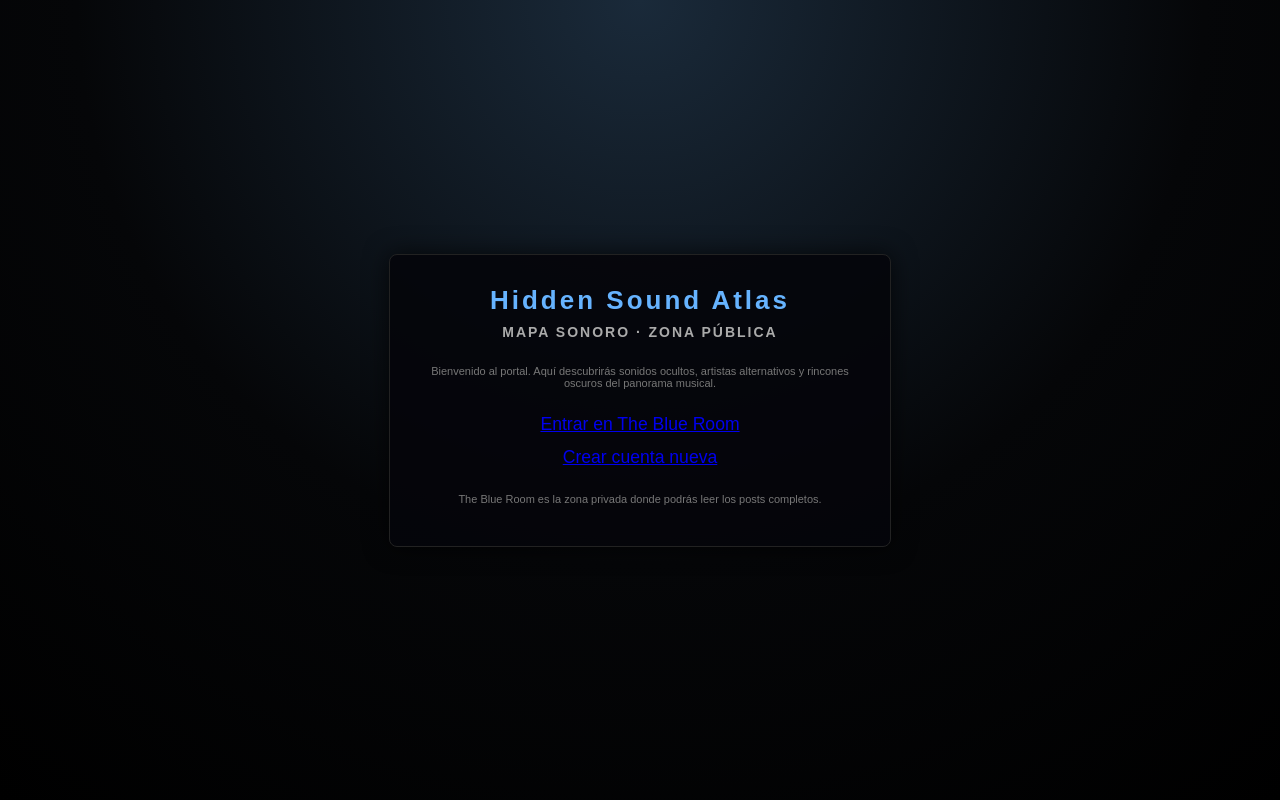
After one commit to DavidLazaro08/Proyecto_BlogPHP, a PHP site: page /app/views/home_public.php in a window 1280 px wide. The commit adds this page. Run offline with PHP 8.4, Linux system fonts and the light colour scheme.

Commit message:
Implementado sistema de registro, login fijo, HomeController público/privado y modelos iniciales de Post

```diff
--- a/Public/css/style.css
+++ b/Public/css/style.css
@@ -1,3 +1,109 @@
+
+/* Estilos pantalla de login */
+
+.auth-body {
+    margin: 0;
+    padding: 0;
+    min-height: 100vh;
+    background: radial-gradient(circle at top, #1a2a3a 0%, #050608 55%, #000000 100%);
+    display: flex;
+    justify-content: center;
+    align-items: center;
+    color: #e0e0e0;
+    font-family: Arial, sans-serif;
+}
+
+.auth-container {
+    background: rgba(5, 5, 10, 0.9);
+    border: 1px solid #222;
+    box-shadow: 0 0 25px rgba(0, 0, 0, 0.7);
+    border-radius: 8px;
+    padding: 30px 40px;
+    max-width: 420px;
+    width: 100%;
+}
+
+.auth-container h1 {
+    margin: 0;
+    text-align: center;
+    color: #66b3ff;
+    letter-spacing: 3px;
+    font-size: 26px;
+}
+
+.auth-container h2 {
+    margin-top: 8px;
+    margin-bottom: 25px;
+    text-align: center;
+    font-size: 14px;
+    color: #aaa;
+    text-transform: uppercase;
+    letter-spacing: 2px;
+}
+
+.auth-form {
+    display: flex;
+    flex-direction: column;
+    gap: 12px;
+}
+
+.auth-form label {
+    font-size: 14px;
+    color: #ccc;
+}
+
+.auth-form input[type="email"],
+.auth-form input[type="password"] {
+    padding: 8px 10px;
+    border-radius: 4px;
+    border: 1px solid #333;
+    background: #111;
+    color: #e0e0e0;
+}
+
+.auth-form input[type="email"]:focus,
+.auth-form input[type="password"]:focus {
+    outline: none;
+    border-color: #66b3ff;
+    box-shadow: 0 0 5px rgba(102, 179, 255, 0.4);
+}
+
+.auth-form button {
+    margin-top: 15px;
+    padding: 10px;
+    border-radius: 4px;
+    border: none;
+    background: linear-gradient(90deg, #245f9e, #66b3ff);
+    color: #fff;
+    font-weight: bold;
+    cursor: pointer;
+    text-transform: uppercase;
+    letter-spacing: 1px;
+}
+
+.auth-form button:hover {
+    background: linear-gradient(90deg, #1d4c7f, #5597d6);
+}
+
+.auth-error {
+    color: #ff6666;
+    background: rgba(100, 0, 0, 0.5);
+    border: 1px solid #802222;
+    padding: 8px 10px;
+    border-radius: 4px;
+    font-size: 13px;
+    margin-bottom: 15px;
+}
+
+.auth-footnote {
+    margin-top: 18px;
+    font-size: 11px;
+    color: #777;
+    text-align: center;
+}
+
+/* Estilos generales del blog */
+
 body {
     margin: 0;
     padding: 0;
--- a/app/core/Router.php
+++ b/app/core/Router.php
@@ -4,12 +4,10 @@ class Router {
 
     public static function route() {
 
-        // Controlador por defecto
         $controller = isset($_GET['controller']) ? $_GET['controller'] : 'home';
-        $action = isset($_GET['action']) ? $_GET['action'] : 'index';
+        $action = isset($_GET['action']) ? $_GET['action'] : 'publicHome';
 
 
-        // Convertir a nombre de clase
         $controllerName = ucfirst($controller) . 'Controller';
 
         $controllerFile = __DIR__ . '/../controllers/' . $controllerName . '.php';
@@ -26,7 +24,6 @@ class Router {
             die("Acción no encontrada: $action");
         }
 
-        // Llamar al método dinámicamente
         $controllerObject->$action();
     }
 }
--- /dev/null
+++ b/app/views/home_public.php
@@ -0,0 +1,42 @@
+<!DOCTYPE html>
+<html lang="es">
+<head>
+    <meta charset="UTF-8">
+    <title>Hidden Sound Atlas</title>
+    <link rel="stylesheet" href="/Proyecto_BlogPHP/public/css/style.css">
+</head>
+
+<body class="auth-body">
+
+    <div class="auth-container">
+
+        <h1>Hidden Sound Atlas</h1>
+        <h2>Mapa Sonoro · Zona Pública</h2>
+
+        <p class="auth-footnote" style="margin-top:10px;">
+            Bienvenido al portal. Aquí descubrirás sonidos ocultos,
+            artistas alternativos y rincones oscuros del panorama musical.
+        </p>
+
+        <div style="margin-top: 25px; display:flex; flex-direction:column; gap:12px;">
+            <a href="/Proyecto_BlogPHP/public/?controller=auth&action=loginForm"
+               class="auth-link"
+               style="font-size:1.1rem; text-align:center;">
+                Entrar en The Blue Room
+            </a>
+
+            <a href="/Proyecto_BlogPHP/public/?controller=register&action=registerForm"
+               class="auth-link"
+               style="font-size:1.1rem; text-align:center;">
+                Crear cuenta nueva
+            </a>
+        </div>
+
+        <p class="auth-footnote" style="margin-top:25px;">
+            The Blue Room es la zona privada donde podrás leer los posts completos.
+        </p>
+
+    </div>
+
+</body>
+</html>
```
Also changed, not shown: app/controllers/HomeController.php (+35 -11 lines), app/controllers/RegisterController.php (added, +60 -0 lines), app/models/Post.php (added, +66 -0 lines), app/views/login.php (+35 -27 lines), app/views/register.php (added, +46 -0 lines), database/schema_hiddensound_atlas.sql (+40 -10 lines).
